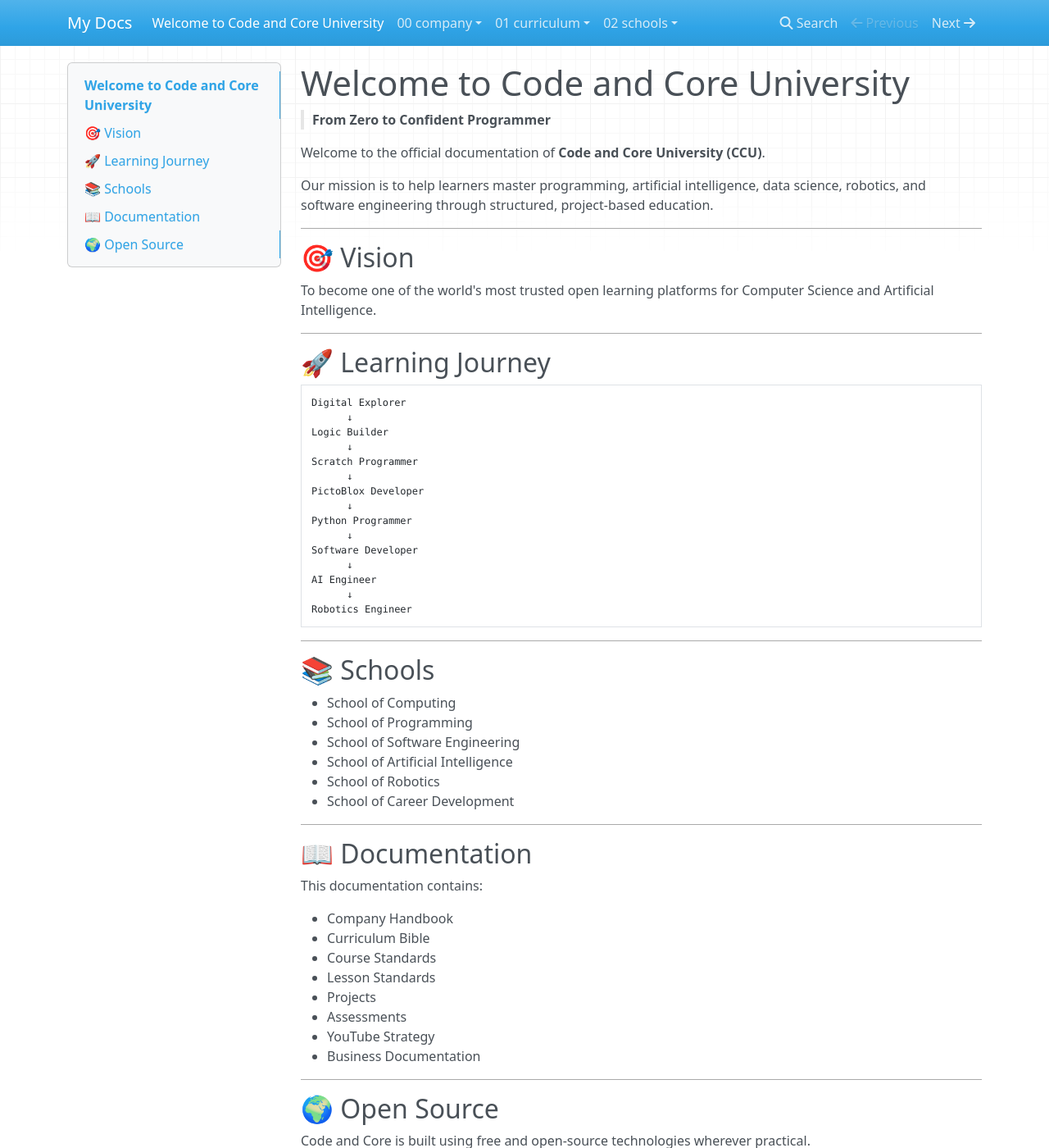
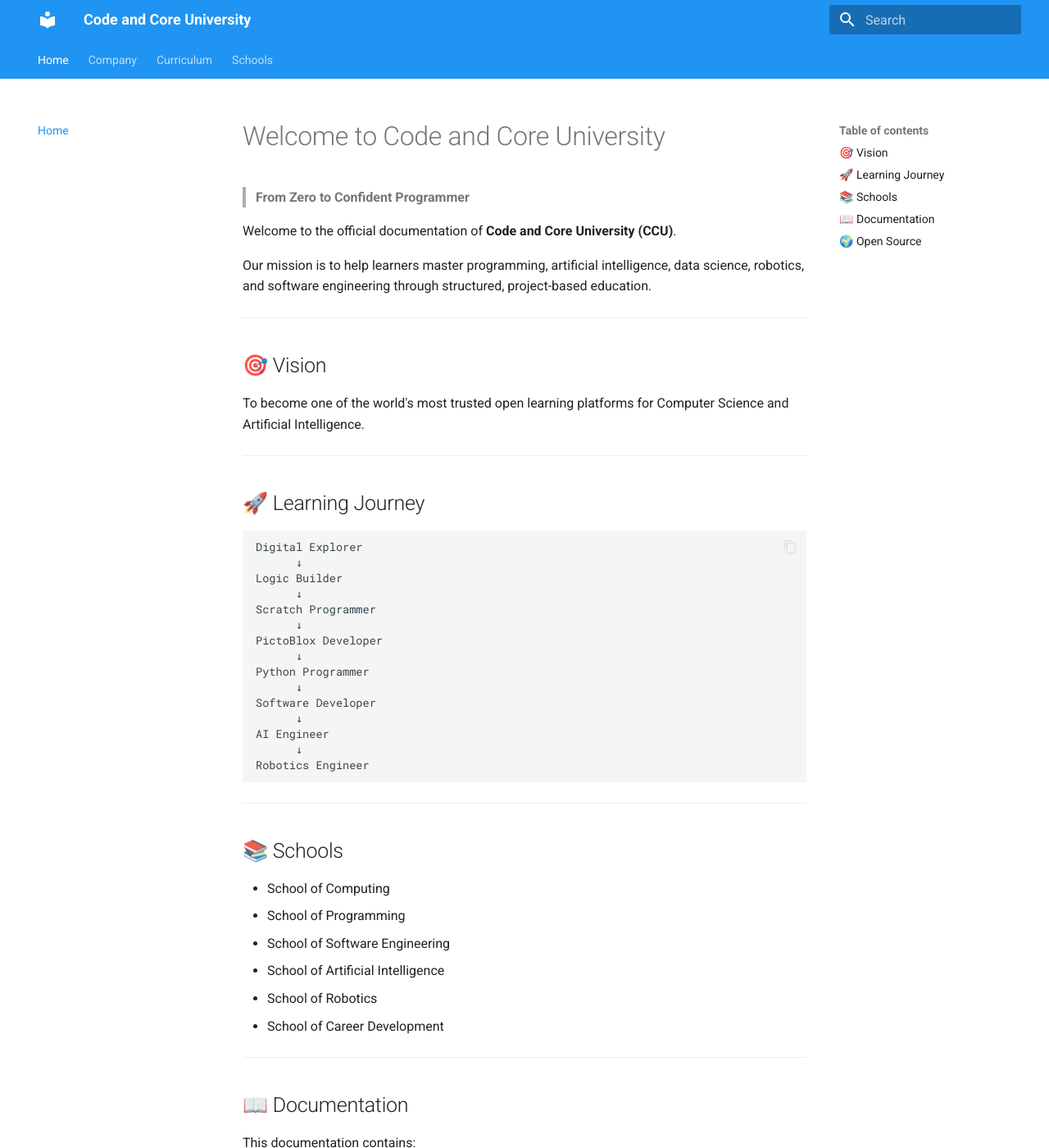
Before and after one commit to MohanGC07/code-and-core-university, an MkDocs documentation site: the page built from docs/index.md, in a window 1280 px wide and 1400 px high. Shown: the whole window at 82% size. Built offline with MkDocs 1.6.1 and Material for MkDocs 9.7.7, drawn with Linux system fonts in a browser that asks for light colours; nearby versions of some CDN libraries; part of the change alters nothing that is shown; some of the changed text lies outside the part shown.

```diff
--- a/mkdocs.yml
+++ b/mkdocs.yml
@@ -1 +1,63 @@
-site_name: My Docs
+site_name: Code and Core University
+site_description: From Zero to Confident Programmer
+site_author: Mohan G.C.
+site_url: https://mohangc07.github.io/code-and-core-university/
+
+theme:
+  name: material
+  language: en
+
+  palette:
+    - scheme: default
+      primary: blue
+      accent: indigo
+
+  features:
+    - navigation.tabs
+    - navigation.sections
+    - navigation.expand
+    - navigation.top
+    - search.highlight
+    - search.suggest
+    - content.code.copy
+    - content.tabs.link
+
+plugins:
+  - search
+
+markdown_extensions:
+  - admonition
+  - tables
+  - footnotes
+  - toc:
+      permalink: true
+  - pymdownx.highlight
+  - pymdownx.superfences
+  - pymdownx.details
+  - pymdownx.tabbed:
+      alternate_style: true
+
+nav:
+  - Home: index.md
+
+  - Company:
+      - Overview: 00-company/index.md
+      - Mission: 00-company/mission.md
+      - Vision: 00-company/vision.md
+      - Values: 00-company/values.md
+      - Brand: 00-company/brand.md
+
+  - Curriculum:
+      - Overview: 01-curriculum/index.md
+      - Learning Levels: 01-curriculum/learning-levels.md
+      - Student Journey: 01-curriculum/student-journey.md
+      - Certification: 01-curriculum/certification.md
+
+  - Schools:
+      - Overview: 02-schools/index.md
+      - Computing: 02-schools/school-of-computing.md
+      - Programming: 02-schools/school-of-programming.md
+      - Software Engineering: 02-schools/school-of-software-engineering.md
+      - Artificial Intelligence: 02-schools/school-of-ai.md
+      - Robotics: 02-schools/school-of-robotics.md
+      - Career Development: 02-schools/school-of-career.md
```
